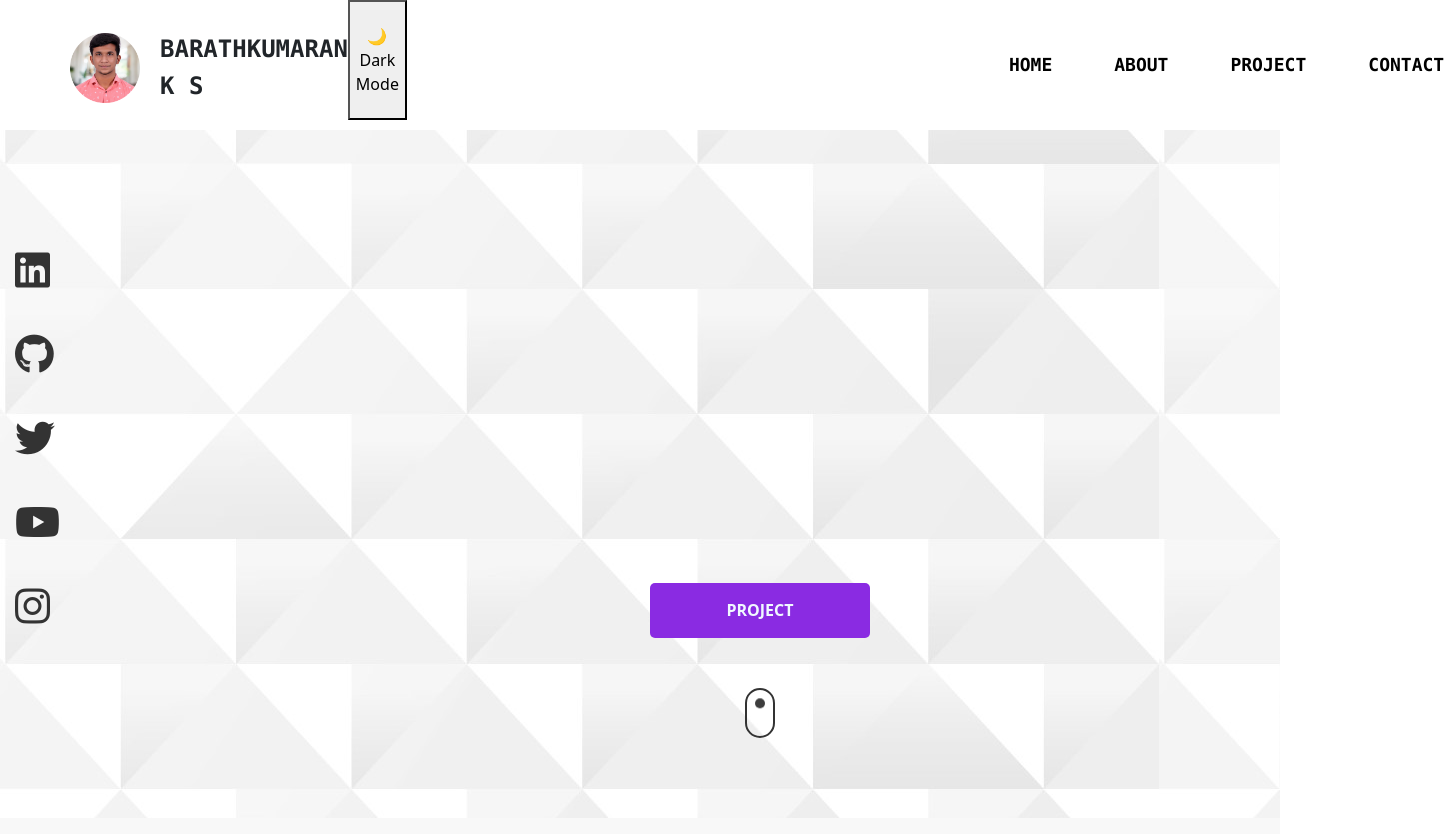
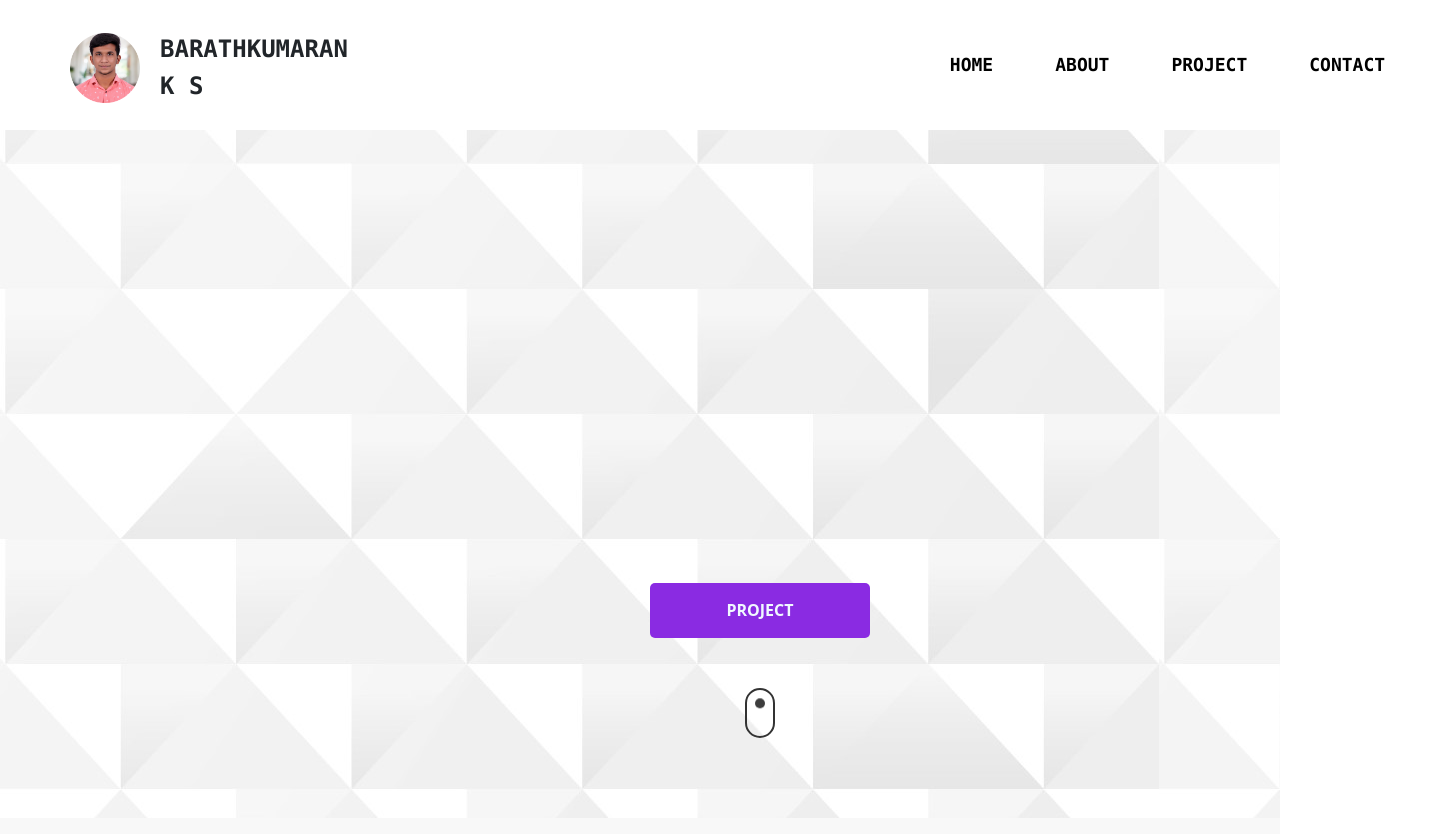
Before and after one commit to barathkumaran2003/Final_portfolio, a React (Vite) app: page / in a window 1280 px wide. Shown: the top 834 px of the page, 1444 px wide, since content can reach past the window. Built offline with nearby package versions, Linux system fonts and the light colour scheme.

Commit message:
final change

```diff
--- a/src/Components/Header.jsx
+++ b/src/Components/Header.jsx
@@ -20,12 +20,12 @@ useEffect(() => {
                     <p className="profile_name">
                         <samp> BARATHKUMARAN K S</samp>
                     </p>
-                    <button
+                    {/* <button
   onClick={() => setDarkMode(!darkMode)}
   className="dark-toggle"
 >
   {darkMode ? '☀️ Light Mode' : '🌙 Dark Mode'}
-</button>
+</button> */}
 
                 </div>
                 <div className="nav-links">
--- a/src/Components/Portfoliohome.jsx
+++ b/src/Components/Portfoliohome.jsx
@@ -21,7 +21,7 @@ function Portfoliohome() {
         <Header />
         <div className="bg">
           <div>
-            <div>
+            <div className="in-animation5">
               <div className="social-icons">
                 <a href="https://www.linkedin.com/in/barathkumaran-k-s-8681b2246/" target="_blank" rel="noopener noreferrer" className="linkedin">
                   <i className="fab fa-linkedin"></i>
```
